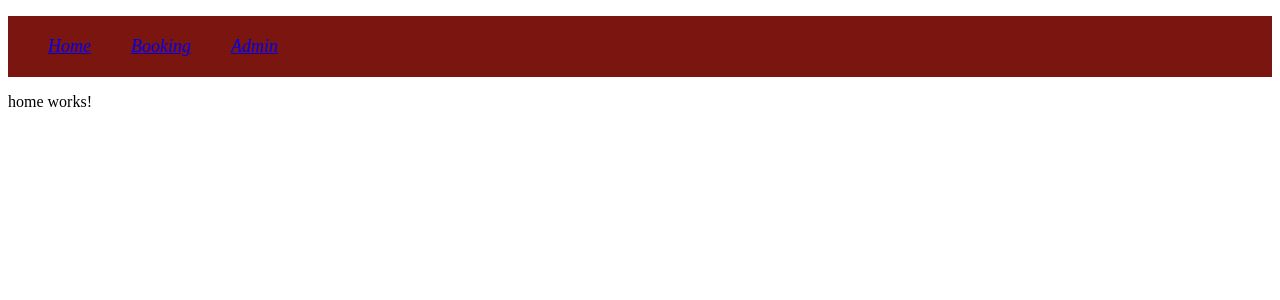
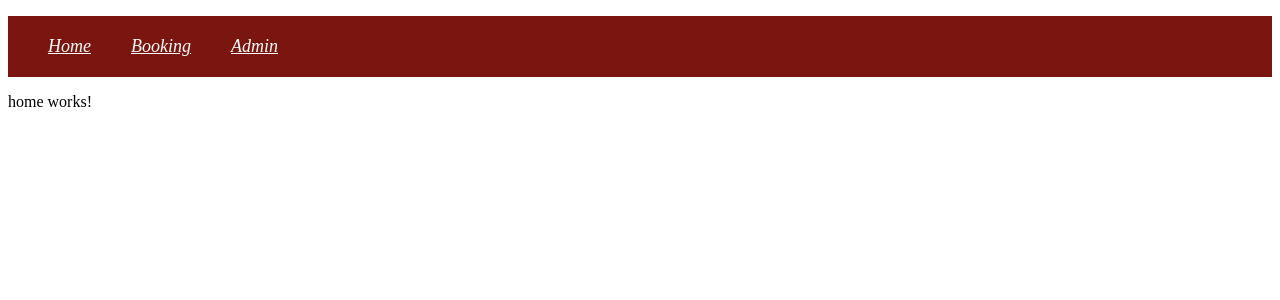
Before and after one commit to Yagnnoz/angular-hotel-booking, an Angular app: page /home in a window 1280 px wide. Shown: the top 300 px of the page. Built offline with nearby package versions, Linux system fonts and the light colour scheme.

Commit message:
more css changes for navbar

```diff
--- a/src/app/navigation/navbar/navbar.component.css
+++ b/src/app/navigation/navbar/navbar.component.css
@@ -14,3 +14,11 @@ li {
     font-size: large;
     font-style: oblique;
 }
+
+a{
+    color: white;
+
+}
+a:active{
+    background-color: black;
+}
```
